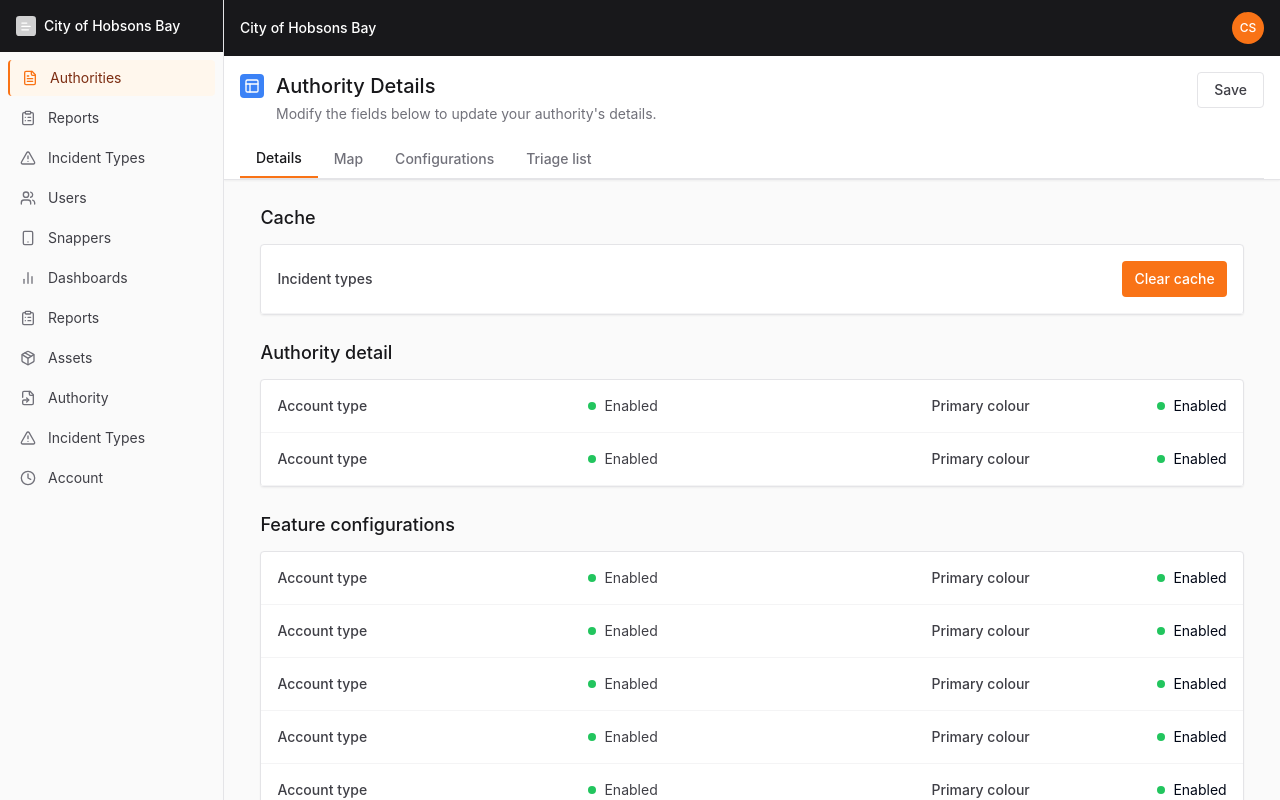
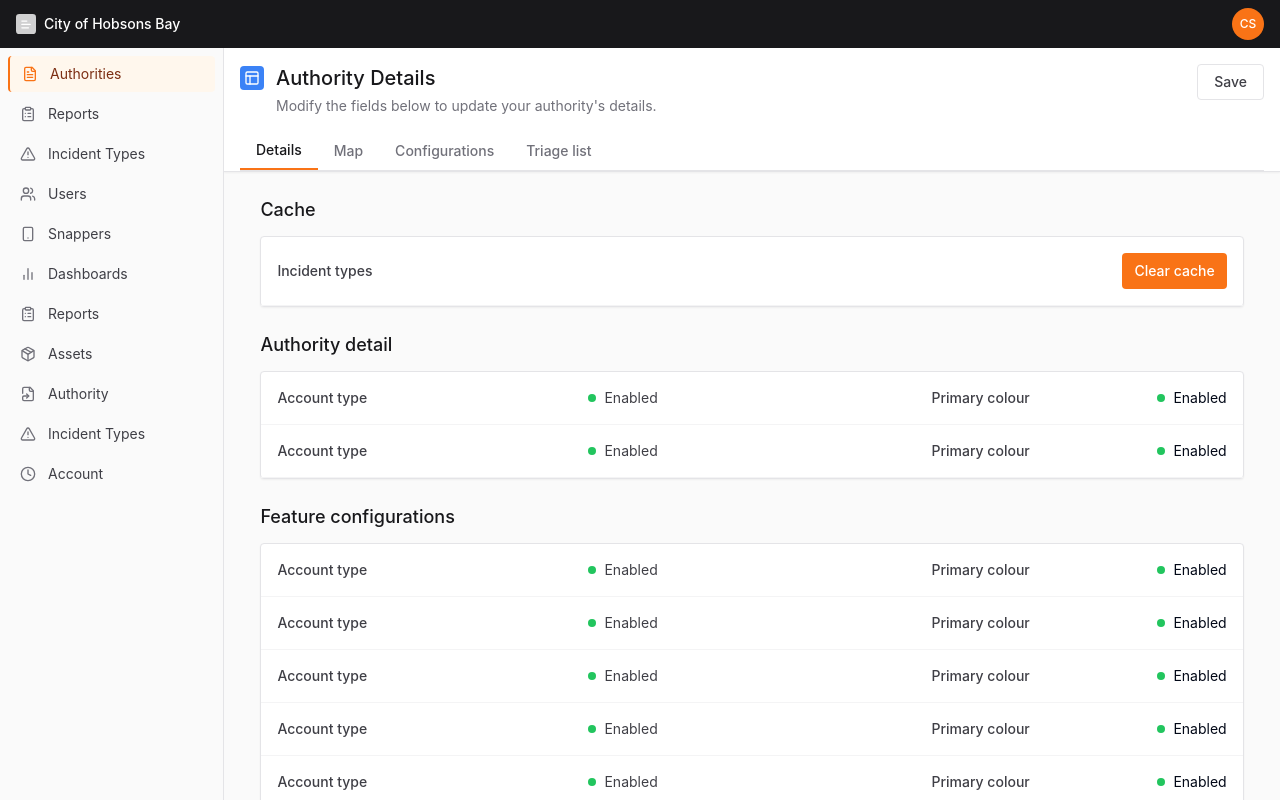
Before and after one commit to avipanethsnapsendsolve/snapper-template-hub, a React (Vite) app: page / in a window 1280 px wide. Shown: the top 800 px of the page. Built offline with nearby package versions, Linux system fonts and the light colour scheme.

Commit message:
Unify top header bar
The header bar was appearing as two separate elements. This change unifies the header to appear as one long black bar, with a single instance of the "City of Hobsons Bay" title positioned above the sidebar.

```diff
--- a/src/components/Navigation.tsx
+++ b/src/components/Navigation.tsx
@@ -20,17 +20,7 @@ interface NavigationProps {
 
 export function Navigation({ className }: NavigationProps) {
   return (
-    <div className={cn("fixed top-0 left-0 h-screen w-56 bg-zinc-50 border-r border-zinc-200 flex flex-col z-40", className)}>
-      <div className="p-4 flex items-center space-x-2 bg-zinc-900 text-white">
-        <div className="text-white/80">
-          <svg width="20" height="20" viewBox="0 0 24 24" fill="none" xmlns="http://www.w3.org/2000/svg">
-            <rect width="24" height="24" rx="4" fill="currentColor"/>
-            <path d="M7 12.5H17M7 8.5H13M7 16.5H15" stroke="white" strokeWidth="1.5" strokeLinecap="round"/>
-          </svg>
-        </div>
-        <div className="text-sm font-medium">City of Hobsons Bay</div>
-      </div>
-
+    <div className={cn("fixed top-12 left-0 h-[calc(100vh-48px)] w-56 bg-zinc-50 border-r border-zinc-200 flex flex-col z-40", className)}>
       <nav className="flex-1 p-2 overflow-y-auto">
         <ul className="space-y-1">
           <NavItem icon={<FileText size={16} />} label="Authorities" active />
--- a/src/pages/Index.tsx
+++ b/src/pages/Index.tsx
@@ -7,16 +7,24 @@ import { TemplateProvider } from "@/contexts/TemplateContext";
 const Index = () => {
   return (
     <div className="flex min-h-screen bg-zinc-50">
+      <div className="fixed top-0 left-0 right-0 bg-zinc-900 text-white h-12 flex items-center px-4 z-50">
+        <div className="flex items-center space-x-2">
+          <div className="text-white/80">
+            <svg width="20" height="20" viewBox="0 0 24 24" fill="none" xmlns="http://www.w3.org/2000/svg">
+              <rect width="24" height="24" rx="4" fill="currentColor"/>
+              <path d="M7 12.5H17M7 8.5H13M7 16.5H15" stroke="white" strokeWidth="1.5" strokeLinecap="round"/>
+            </svg>
+          </div>
+          <div className="text-sm font-medium">City of Hobsons Bay</div>
+        </div>
+        <div className="ml-auto w-8 h-8 rounded-full bg-orange-500 flex items-center justify-center text-xs font-medium">
+          CS
+        </div>
+      </div>
+
       <Navigation />
 
-      <div className="flex-1 flex flex-col ml-56">
-        <header className="sticky top-0 bg-zinc-900 text-white px-4 py-3 flex justify-between items-center z-50">
-          <h1 className="text-sm font-medium">City of Hobsons Bay</h1>
-          <div className="w-8 h-8 rounded-full bg-orange-500 flex items-center justify-center text-xs font-medium">
-            CS
-          </div>
-        </header>
-
+      <div className="flex-1 flex flex-col ml-56 pt-12">
         <main className="flex-1 overflow-auto">
           <AuthorityDetails />
         </main>
```
